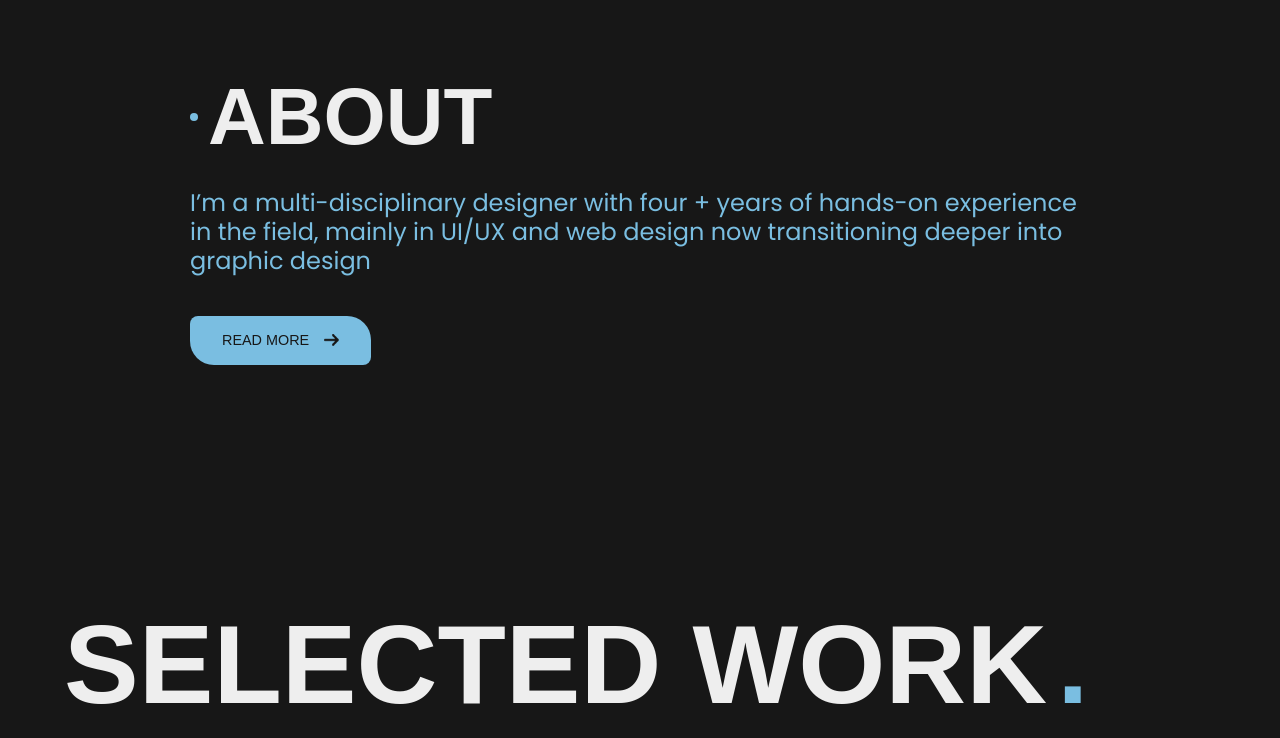
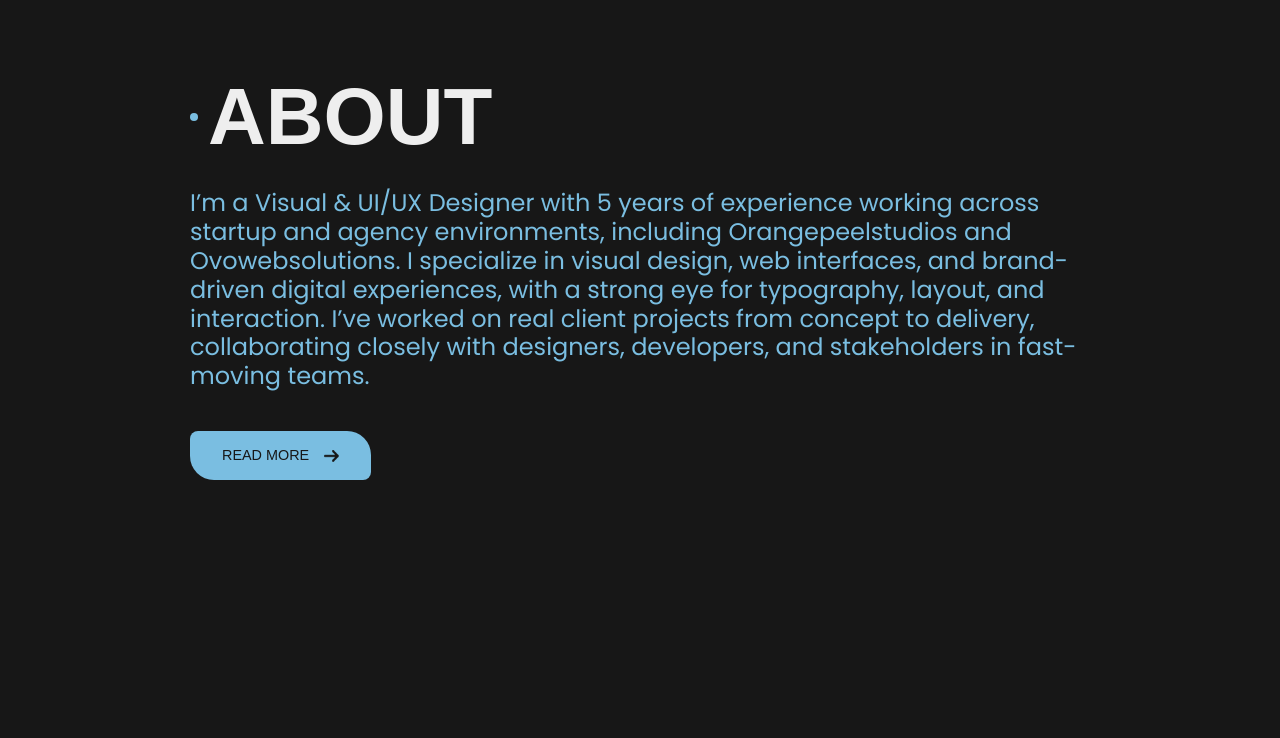
Before and after one commit to Abdurahmanm2020/Mannnymanningdesigns---Portfolio, a plain HTML site: page index.html in a window 1280 px wide. Shown: the part 1017-1755 px from the top of the page. Drawn offline with Linux system fonts and the light colour scheme; a web font is replaced by a local one.

Commit message:
Update index.html

```diff
--- a/index.html
+++ b/index.html
@@ -107,7 +107,9 @@
       <h2 class="mmd-about-title hidden-scroll">ABOUT</h2>
 
       <p class="mmd-about-text hidden-scroll">
-        I’m a multi-disciplinary designer with four + years of hands-on experience in the field, mainly in UI/UX and web design now transitioning deeper into graphic design
+        I’m a Visual & UI/UX Designer with 5 years of experience working across startup and agency environments, including Orangepeelstudios and Ovowebsolutions. I specialize in visual design, web interfaces, and brand-driven digital experiences, with a strong eye for typography, layout, and interaction.
+
+I’ve worked on real client projects from concept to delivery, collaborating closely with designers, developers, and stakeholders in fast-moving teams.
       </p>
 
       <a href="about.html" class="mmd-btn-custom mmd-read-more-btn hidden-scroll">
```
